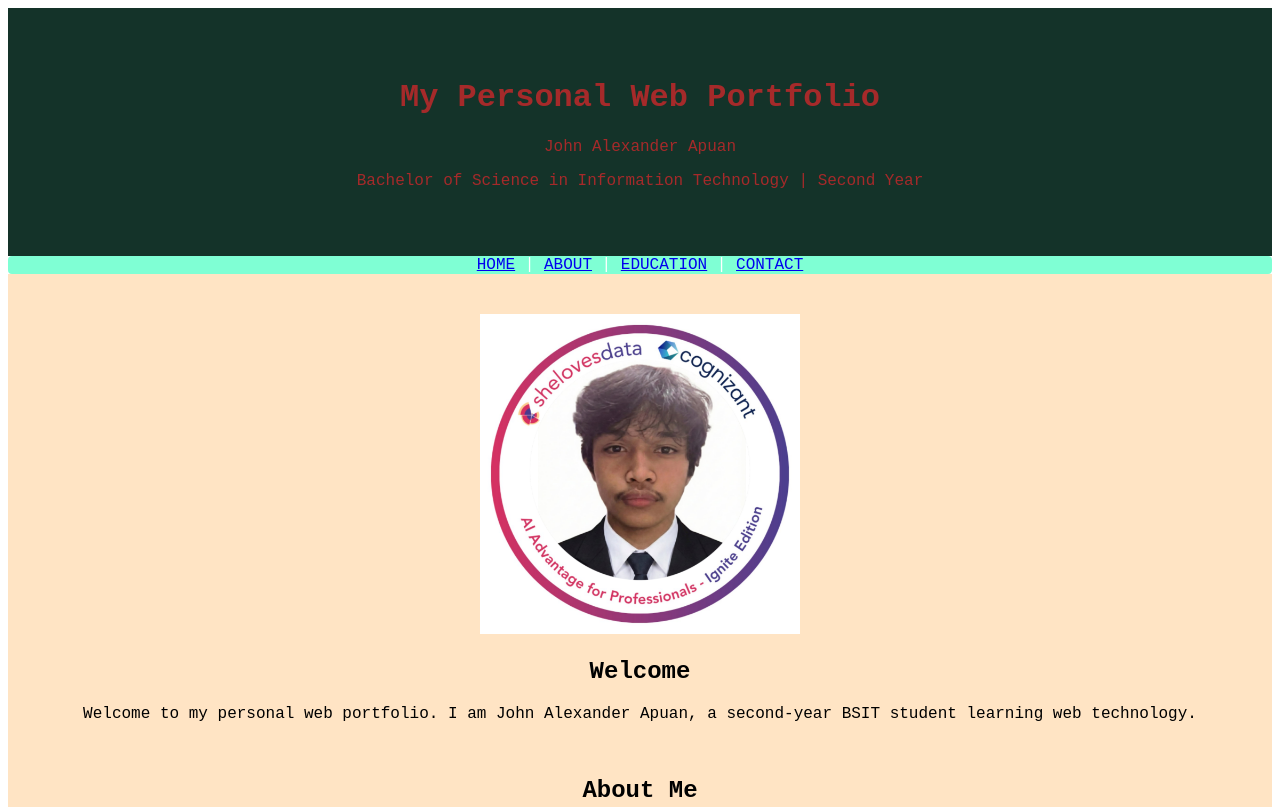
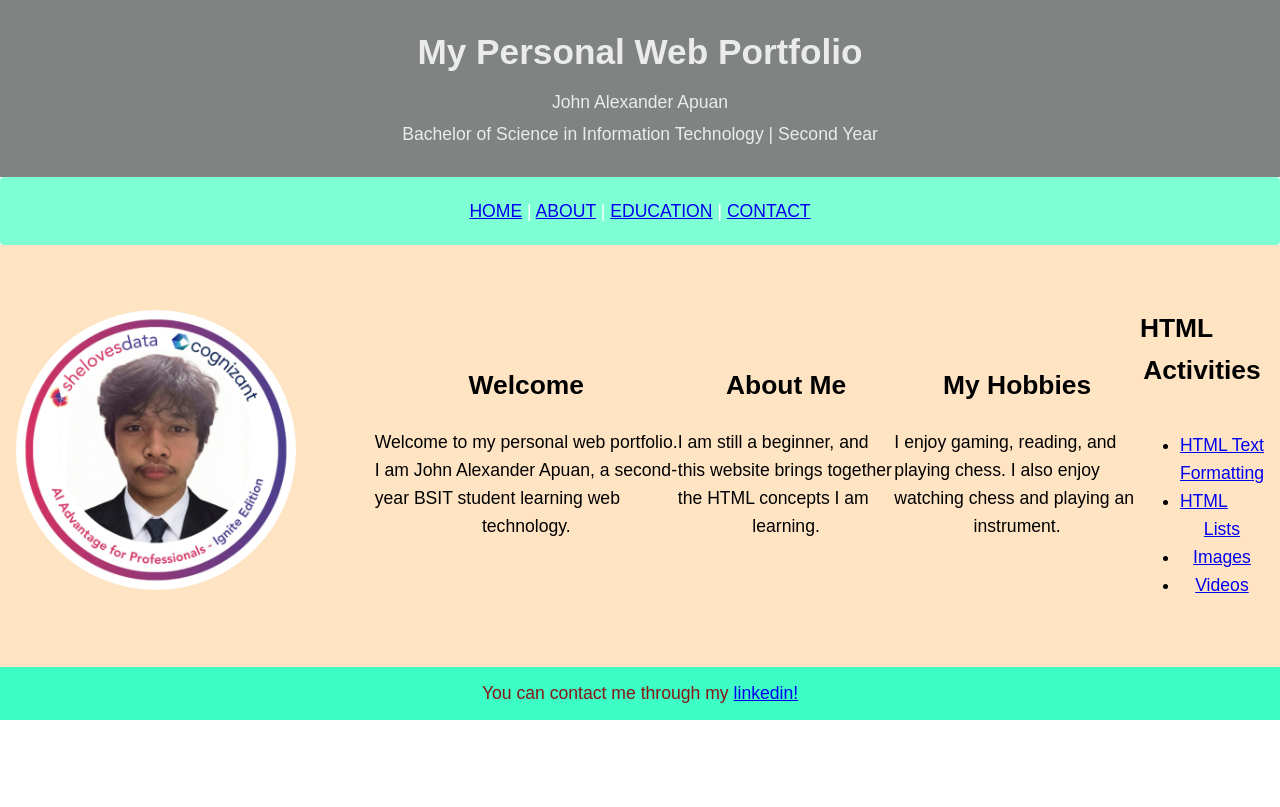
Before and after one commit to Wizardmerlyn/WebTech, a plain HTML site: page index.html in a window 1280 px wide. Shown: the top 807 px of the page. Drawn offline with Linux system fonts and the light colour scheme.

Commit message:
fix some padding, margin and adjust some colors

```diff
--- a/css/style.css
+++ b/css/style.css
@@ -1,41 +1,54 @@
-body{
-    font-family: monospace;
-    font-size: large;
-    text-align: justify;
-    text-align-last: center;
+* {
+    box-sizing: border-box;
 }
 
-main{
-    background-color:bisque;
-    padding: 16px;
+body{
+    font-family: Arial, sans-serif;
+    font-size: 1.1rem;
+    line-height: 1.6;
+    text-align-last: center;
+    margin: 0;
+    padding: 0;
 }
 
-.container{
-    background-color:rgb(10, 58, 42);
-    color: white;
-}
 
 .navigation{
     background-color: aquamarine;
     color: white;
     border-radius: 4px;
     text-align: center;
+    padding-top: 20px;
+    padding-bottom: 20px;
+    text-justify: auto;
 }
 
-.footer{
-    background-color: rgb(61, 255, 197);
-    color: rgb(134, 22, 22);
+.container{
+    width: 90%;
+    max-width: 900px;
+    margin: 0 auto;
 }
 
-.hero{
-    background-color: rgb(20, 51, 41);
-    color:brown;
-    padding: 50px;
+.hero {
+    background-color: rgb(127, 131, 130);
+    color:rgb(235, 235, 235);
+    padding: 24px 16px;
 }
 
-.html_activities{
-    text-align: justify;
-    text-align-last: left;
+.hero h1{
+    margin: 0 0 8px 0
+}
+
+.hero p{
+    margin: 4px 0
+}
+
+main{
+    background-color:bisque;
+    padding: 24px 16px;
+}
+
+.section {
+    margin-bottom: 28px;
 }
 
 .profile-wrap{
@@ -43,13 +56,31 @@ main{
     justify-content: center;
     align-items: center;
     width: 100%;
-    margin-top: 24px;
-    margin-bottom: 24px;
+    margin: 16px 0 28px 0;
 }
 
 .profile-img{
     display: block;
-    width: 320px;
+    width: 280px;
     max-width: 100%;
     height: auto;
+    border-radius: 50%;
 }
+
+.html-activities{
+    display: inline-block;
+    text-align: left;
+    margin-bottom: 0;
+    padding-bottom: 16px;
+}
+
+.footer{
+    background-color: rgb(61, 255, 197);
+    color: rgb(134, 22, 22);
+    margin: 0;
+    padding: 12px 16px;
+}
+
+.footer p {
+    margin: 0;
+}
--- a/index.html
+++ b/index.html
@@ -9,18 +9,25 @@
 </head>
 <body>
     <header class = "hero">
+        <div class = "container">
         <h1>My Personal Web Portfolio</h1>
         <p>John Alexander Apuan</p>
         <p>Bachelor of Science in Information Technology | Second Year</p>
+        </div>
     </header>
+
     <nav class ="navigation">
+        <div class = "container">
         <a href="index.html">HOME</a> | <a href="about.html">ABOUT</a> | <a href="education.html">EDUCATION</a> | <a href="contact.html">CONTACT</a>
+        </div>
     </nav>
 
     <main>
         <div class = "profile-wrap">
+            <div class = "container">
         <a href="about.html"><img src="images/profile.png" alt="Image of John Alexander Apuan" width="320" height="400" class="profile-img"></a>
         </div>
+
         <section>
             <h2>Welcome</h2>
             <p>Welcome to my personal web portfolio. I am John Alexander Apuan, a second-year BSIT student learning web technology.</p>
@@ -36,9 +43,8 @@
             <p>I enjoy gaming, reading, and playing chess. I also enjoy watching chess and playing an instrument.</p>
         </section>
         <section>
-            <div class = "html_activities">
             <h2>HTML Activities</h2>
-            <ul>
+            <ul class = "html-activities">
                 <li><a href="formatting.html">HTML Text Formatting</a></li>
                 <li><a href="lists.html">HTML Lists</a></li>
                 <li><a href="images.html">Images</a></li>
@@ -49,7 +55,9 @@
     </main>
 
     <footer class = "footer">
+        <div class = "container">
         <p>You can contact me through my <a href="https://ph.linkedin.com/in/john-alexander-apuan-0149a4383">linkedin!</a></p>
+        </div>
     </footer>
 </body>
 </html>
```
Also changed, not shown: about.html (+3 -3 lines), contact.html (+2 -2 lines), education.html (+2 -2 lines), skills.html (+2 -0 lines).
